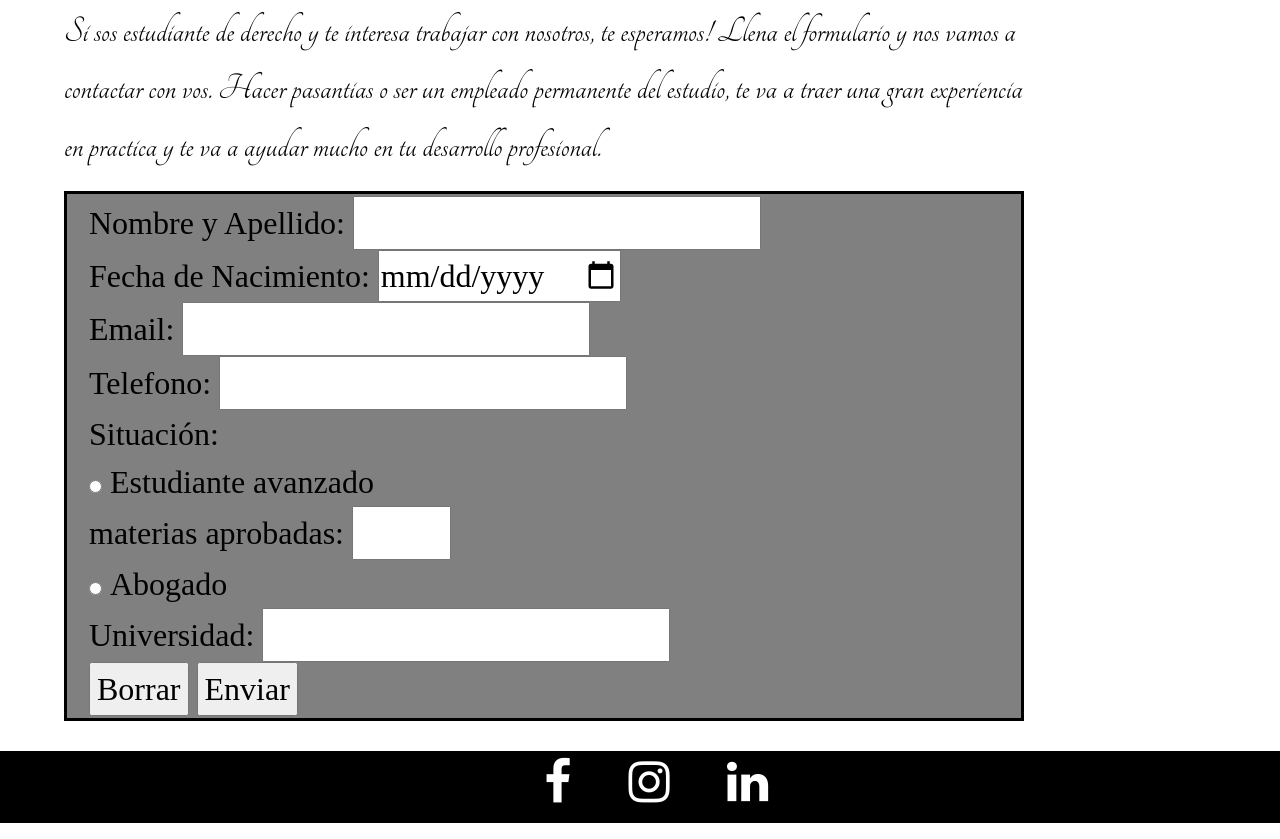
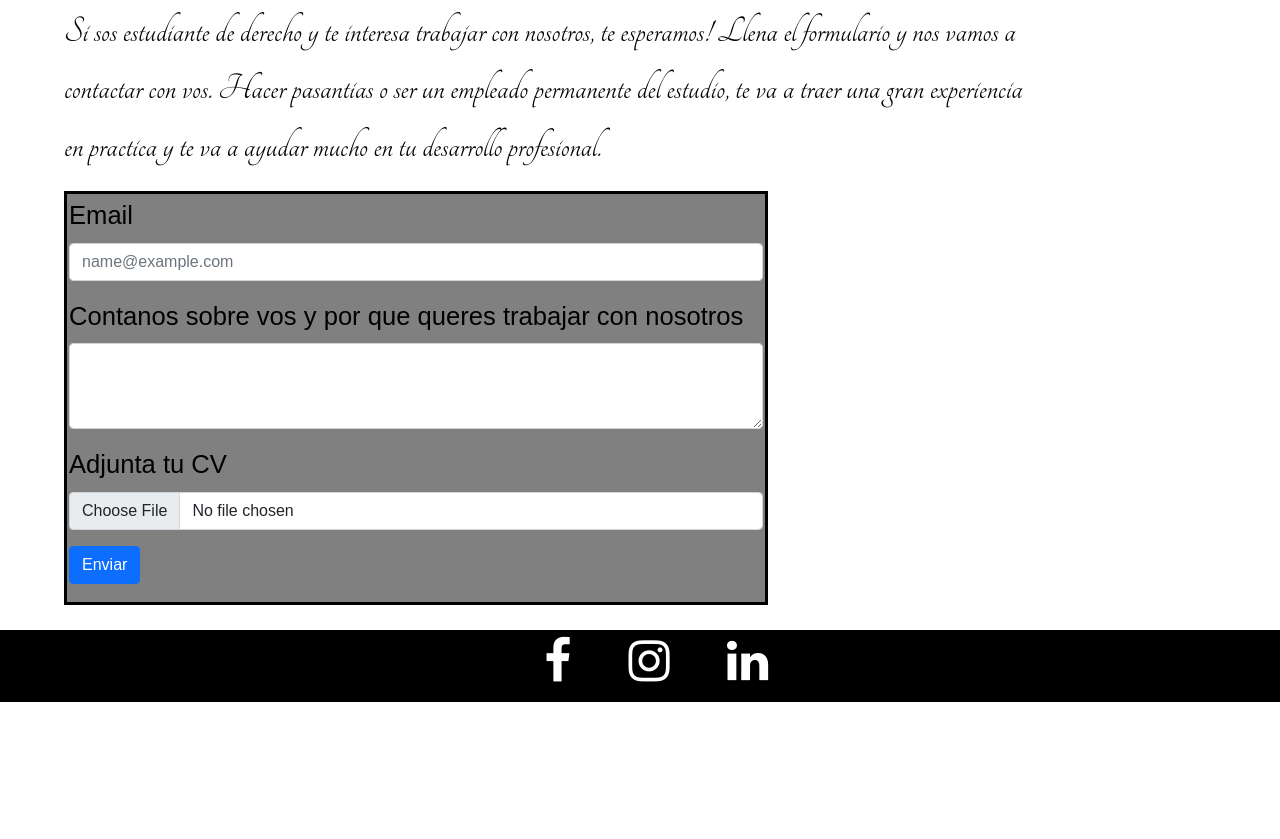
Before and after one commit to nicolasugarte/CoderUgarte, a website: page paginas/pasantia.html in a window 1280 px wide. Shown: the part 393-1232 px from the top of the page. After the commit the page ends 1111 px from the top, so only its background shows below. Drawn offline with nearby package versions, Linux system fonts and the light colour scheme.

Commit message:
Entrega Final

```diff
--- a/SCSS/paginas/_Pasantias.scss
+++ b/SCSS/paginas/_Pasantias.scss
@@ -1,30 +1,36 @@
 /* inicio pasantias */
 fieldset {
     color: $colorPrincipal;
-    background-color: gray;
-    size: auto;
+    background-color: $colorSecundario;
     border: $colorPrincipal;
-    margin-left: 20px;
-    size: 50%;
-
+    font-family: Arial, Helvetica, sans-serif;
 }
 
 form {
     margin-left: 5%;
-    margin-right: 20%;
-    font-family: $fsecundaria;
-    font-size: 30px;
+    margin-right: 40%;
+    font-family: Arial, Helvetica, sans-serif;
+    font-size: 2vw;
     border: $colorPrincipal;
-    border-width: 3px;
+    border-width: 30 px;
     background-color: gray;
     padding: 2px;
     border-style: solid;
     position: center;
     align-items: center;
+    size: 20%;
 }
-/* seo y sass, no va */
-  /* hasta aca no va, desafio. */
+
+.input {
+    size: 20%;
+}
+
+.mb3 {
+    font-family: Arial, Helvetica, sans-serif;
+}
+
 footer {
-    @include foot }
+    @include foot
+}
 
 /* fin pasantias */
--- a/SCSS/paginas/_servicios.scss
+++ b/SCSS/paginas/_servicios.scss
@@ -1,7 +1,8 @@
 .table {
     margin-left: 5%;
-    margin-right: 20%;
-    width: 80%;
+    margin-right: 40%;
+    width: 60%;
     background-color: gray;
     font-family: $fsecundaria;
+    font-size: 2vw;
 }
--- a/SCSS/paginas/generales.scss
+++ b/SCSS/paginas/generales.scss
@@ -79,5 +79,8 @@ footer {
     word-spacing: 50px;
     background-image: $colorPrincipal;
 }
+.navbar-brand {
+    size: 30%;
+}
 
 /* fin pie de pagina sitio */
--- a/paginas/pasantia.html
+++ b/paginas/pasantia.html
@@ -82,65 +82,26 @@
         experiencia en practica y te va a ayudar mucho en tu desarrollo profesional.
 
     </p>
-    <form>
-
-        <fieldset class="fs-2">
-            <div><label for="nombre">Nombre y Apellido:</label>
-                <input type="text" id="nombre">
-
+    <fieldset>
+        <form>
+            <div class="mb-3">
+                <label for="exampleFormControlInput1" class="form-label">Email</label>
+                <input type="email" class="form-control" id="exampleFormControlInput1" placeholder="name@example.com">
             </div>
-
-            <div><label for="nacimiento">Fecha de Nacimiento:</label>
-                <input type="date" id="nacimiento">
-
+            <div class="mb-3">
+                <label for="exampleFormControlTextarea1" class="form-label">Contanos sobre vos y por que queres trabajar
+                    con nosotros</label>
+                <textarea class="form-control" id="exampleFormControlTextarea1" rows="3"></textarea>
             </div>
-
-            <div><label for="@">Email:</label>
-                <input type="email" id="@"> </div>
-
+            <div class="mb-3">
+                <label for="formFile" class="form-label">Adjunta tu CV</label>
+                <input class="form-control" type="file" id="formFile">
             </div>
-
-
-            <div><label for=" tel">Telefono:</label>
-                <input type="tel" id="tel">
-
-            </div>
-
-
-            <div> Situación:</div>
-
-            <div>
-                <input type="radio" id="eavanzado" name="situacion" value="eavanzado">
-                <label for="eavanzado">Estudiante avanzado</label>
-            </div>
-
-            <div>
-                <label for="materias">materias aprobadas:</label>
-                <input type="number" id="materias" name="materias" min="1" max="45">
-
-            </div>
-
-            <div>
-                <input type="radio" id="abogado" name="situacion" value="abogado">
-                <label for="abogado">Abogado</label>
-
-
-                <div><label for="facu">Universidad:</label>
-                    <input type="text" id="facu">
-
-                </div>
-                <div>
-
-                </div>
-
-                <div>
-                    <input type="reset" value="Borrar">
-                    <input type="submit" value="Enviar">
-                </div>
-
-
-        </fieldset>
-    </form>
+            <div class="mb-3">
+                <button class="btn btn-primary" type="submit">Enviar</button>
+              </div>
+        </form>
+    </fieldset>
 
     <!-- footer -->
     <footer class="container-fluid">
@@ -168,4 +129,5 @@
 </body>
 
 
+
 </html>
```
Also changed, not shown: paginas/navbar.html (added, +64 -0 lines), paginas/servicios.html (+2 -0 lines), CSS/main.css.
